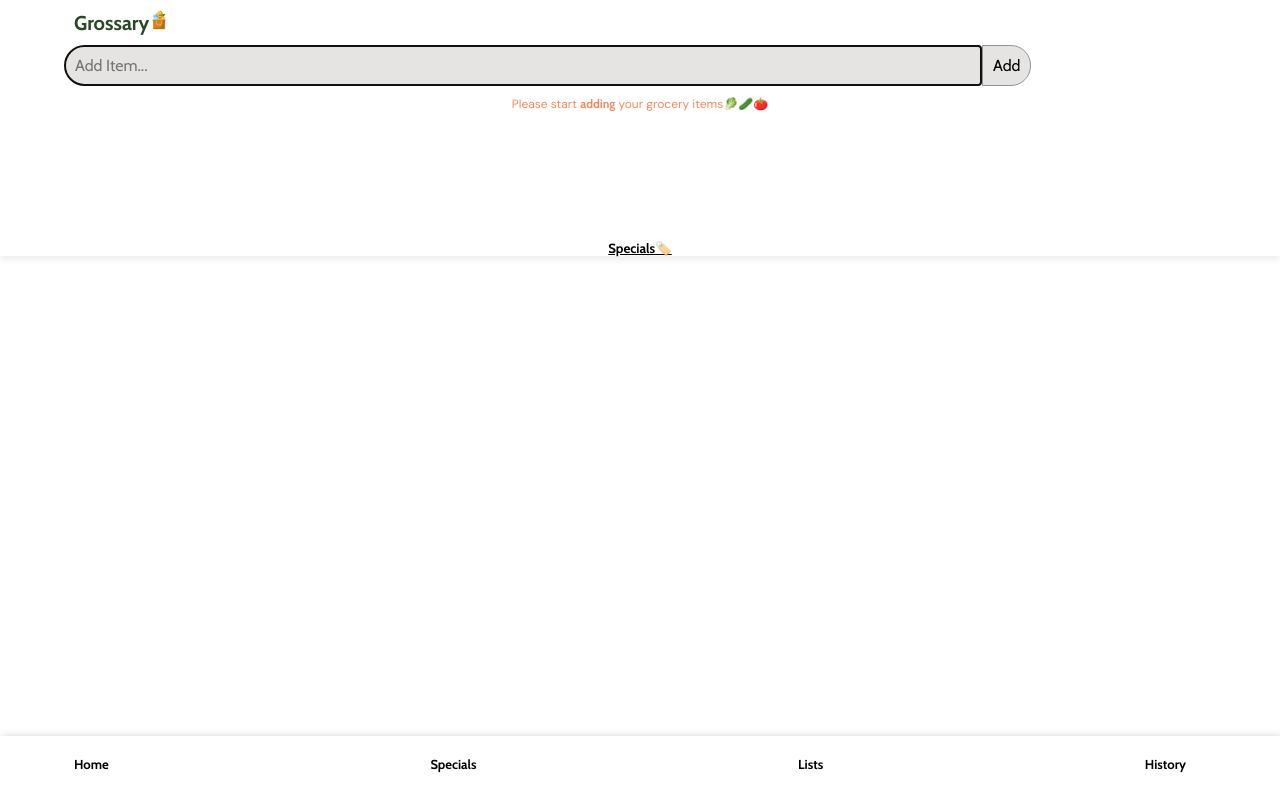
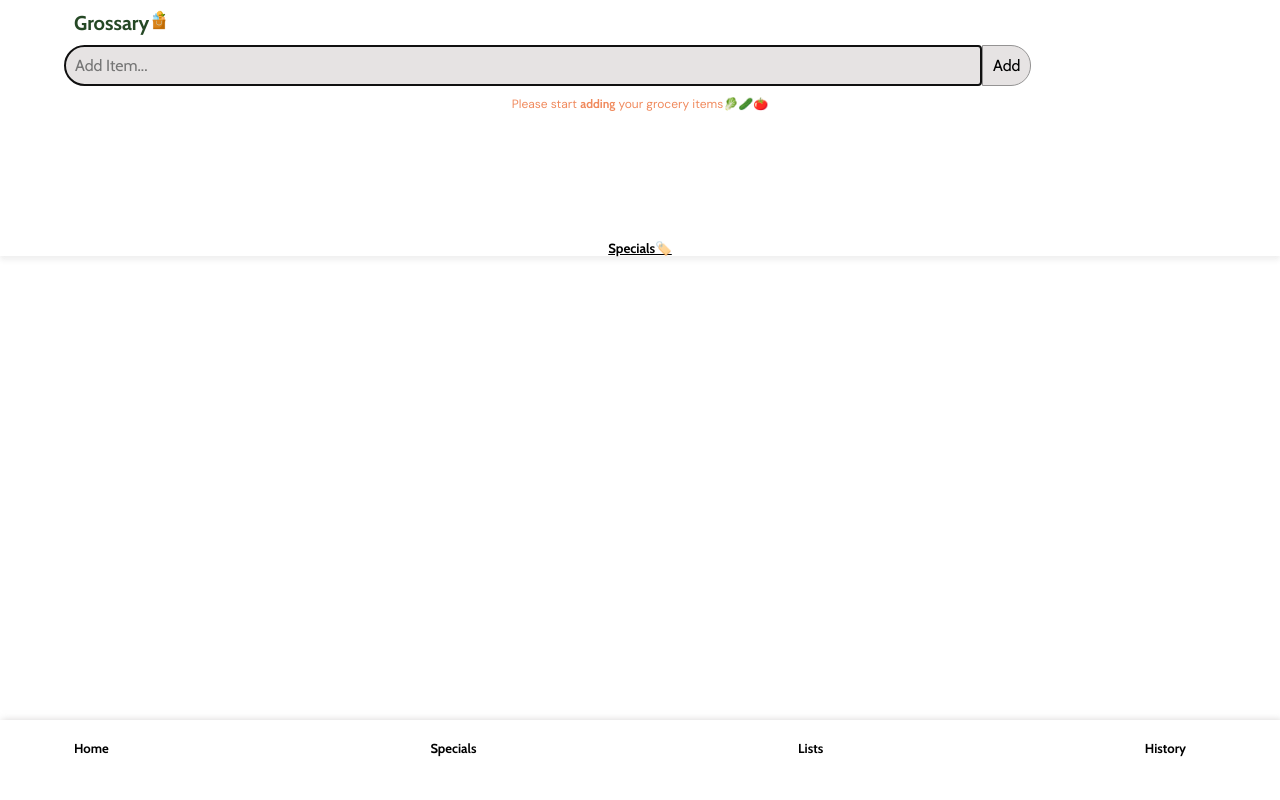
Before and after one commit to Asanda-Ngcobo/Grossary, a React (Create React App) app: page / in a window 1280 px wide. Built offline with nearby package versions, Linux system fonts and the light colour scheme.

Commit message:
New update

```diff
--- a/src/index.css
+++ b/src/index.css
@@ -89,7 +89,7 @@ font-size: 16px;
   border-top: none;
 }
 .item:last-child{
-  margin-bottom: 15%;
+  margin-bottom: 20%;
 }
 .description{
   display: inline-flex;
@@ -313,7 +313,7 @@ border-radius: 50%;
     width: 100%;
 
     position: fixed;
-    height: 8%;
+    height: 10%;
     box-shadow: 2px 0px 7px rgba(175, 171, 171, 0.5);
     display: block;
     justify-content: center;
```
